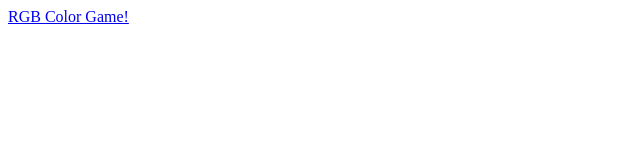
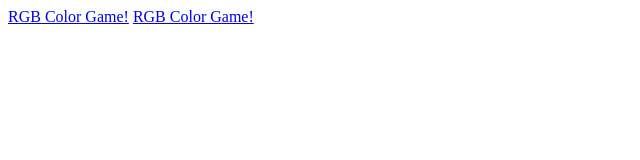
Before and after one commit to codemayank/codemayank.github.io, a plain HTML site: page index.html in a window 1280 px wide. Shown: the whole page, without its empty margins (0-640 px from the left). Drawn offline with Linux system fonts and the light colour scheme.

Commit message:
Update index.html

```diff
--- a/index.html
+++ b/index.html
@@ -5,5 +5,6 @@
 </head>
 <body>
 	<a href = "https://codemayank.github.io/colorgame/colorgame.html">RGB Color Game!</a>
+	<a href = "todo-list/index.html ">RGB Color Game!</a>
 </body>
 </html>
```
